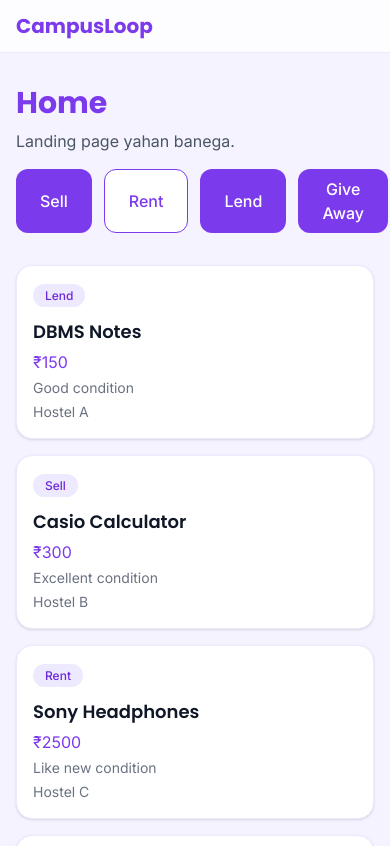
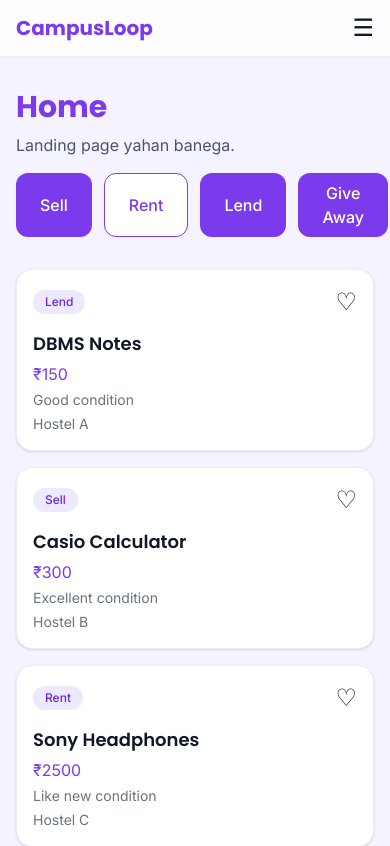
Before and after one commit to anjaligupta061/CampusLoop, a React (Vite) app in the folder client/: page / in a window 390 px wide. Shown: the top 846 px of the page. Built offline with nearby package versions, Linux system fonts and the light colour scheme.

Commit message:
Day 5: useState, SaveButton, mobile menu

```diff
--- a/client/src/components/ListingCard.jsx
+++ b/client/src/components/ListingCard.jsx
@@ -1,20 +1,26 @@
-function ListingCard({ title, price, type, condition, location}) {
+import SaveButton from './SaveButton'
+
+function ListingCard({ title, price, type, condition, location }) {
   let priceText
 
-    if(price === 0) {
+  if (price === 0) {
     priceText = 'Free'
-    } else if( price === undefined) {
+  } else if (price === undefined) {
     priceText = 'Price not set.'
+  } else {
+    priceText = `₹${price}`
   }
-    else{
-        priceText = `₹${price}`;
-    }
+
   return (
     <div className="rounded-2xl border border-brand-100 bg-white p-4 shadow-sm">
-            <span className="rounded-full bg-brand-100 px-3 py-1 text-xs font-medium text-brand-700"> {type} </span>
+      <div className="flex items-center justify-between">
+        <span className="rounded-full bg-brand-100 px-3 py-1 text-xs font-medium text-brand-700">
+          {type}
+        </span>
+        <SaveButton />
+      </div>
       <h3 className="mt-3 font-heading text-lg font-semibold text-gray-900">{title}</h3>
-            <p className="mt-1 text-brand-600">{priceText}
-            </p>
+      <p className="mt-1 text-brand-600">{priceText}</p>
       <p className="mt-1 text-sm text-gray-500">{condition} condition</p>
       <p className="mt-1 text-sm text-gray-500">{location}</p>
     </div>
--- a/client/src/components/Navbar.jsx
+++ b/client/src/components/Navbar.jsx
@@ -1,4 +1,5 @@
 import { Link, NavLink } from 'react-router-dom'
+import { useState } from 'react'
 
 const links = [
   { to: '/', label: 'Home' },
@@ -10,6 +11,8 @@ const links = [
 ]
 
 function Navbar() {
+  const [isOpen, setIsOpen] = useState(false)
+
   return (
     <header className="border-b border-brand-100 bg-white/80 backdrop-blur dark:border-white/10 dark:bg-night-card/80">
       <nav className="mx-auto flex max-w-7xl items-center justify-between px-4 py-3">
@@ -34,7 +37,31 @@ function Navbar() {
             </li>
           ))}
         </ul>
+        <button
+          onClick={() => setIsOpen(!isOpen)}
+          className='text-2xl md:hidden'
+        >
+          {isOpen ? '✕' : '☰'}
+        </button>
       </nav>
+      {isOpen && (
+        <ul className="flex flex-col gap-3 border-t border-brand-100 px-4 py-3 md:hidden">
+          {links.map((link) => (
+            <li key={link.to}>
+              <NavLink
+                to={link.to}
+                end={link.to === '/'}
+                onClick={() => setIsOpen(false)}
+                className={({ isActive }) =>
+                  isActive ? 'font-semibold text-brand-600' : 'text-gray-600'
+                }
+              >
+                {link.label}
+              </NavLink>
+            </li>
+          ))}
+        </ul>
+      )}
     </header>
   )
 }
--- /dev/null
+++ b/client/src/components/SaveButton.jsx
@@ -0,0 +1,16 @@
+import { useState } from 'react'
+
+function SaveButton() {
+  const [isSaved, setIsSaved] = useState(false)
+
+  return (
+    <button
+      onClick={() => setIsSaved(!isSaved)}
+      className="text-2xl"
+    >
+      {isSaved ? '❤️' : '♡'}
+    </button>
+  )
+}
+
+export default SaveButton
```
Lines whose indentation alone changed are shown as unchanged.
